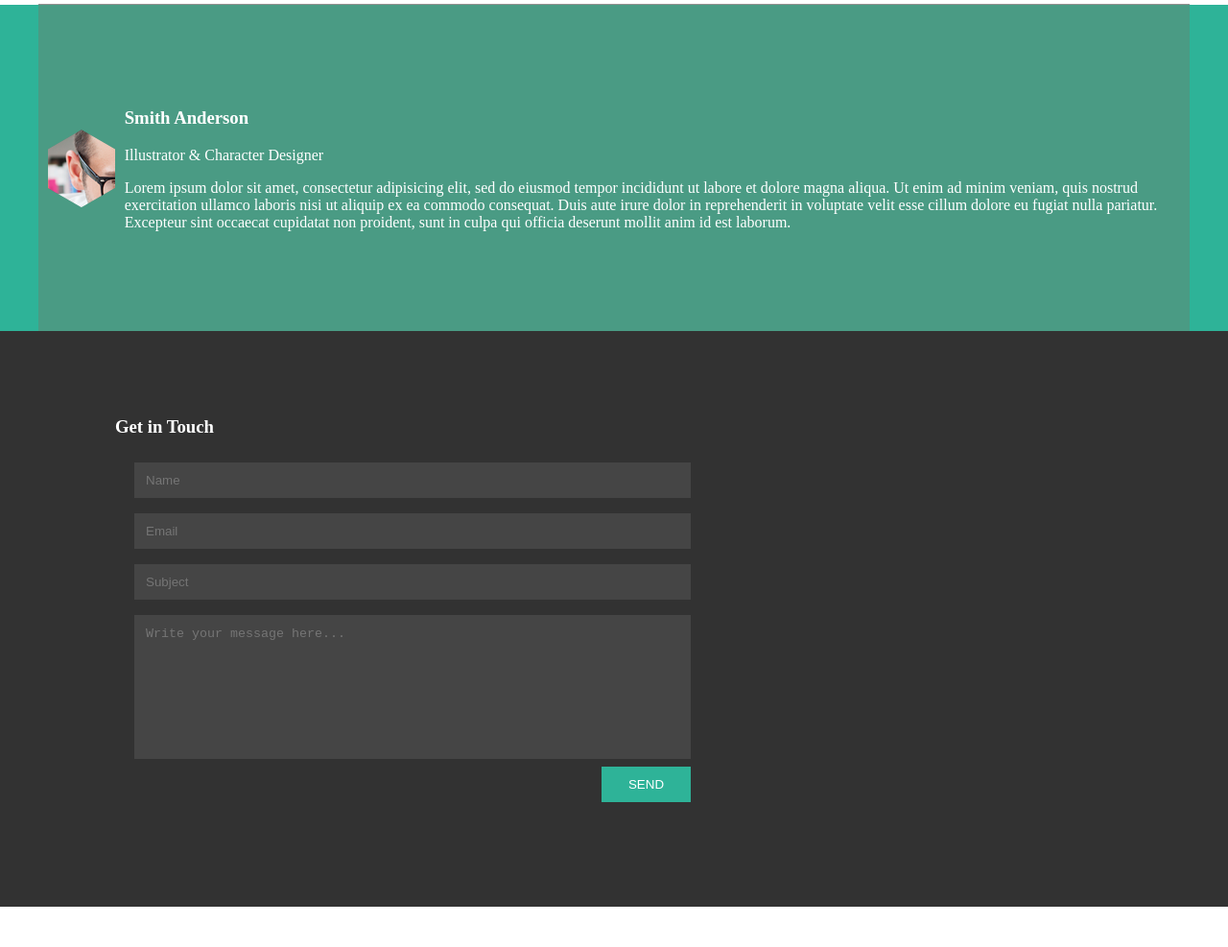
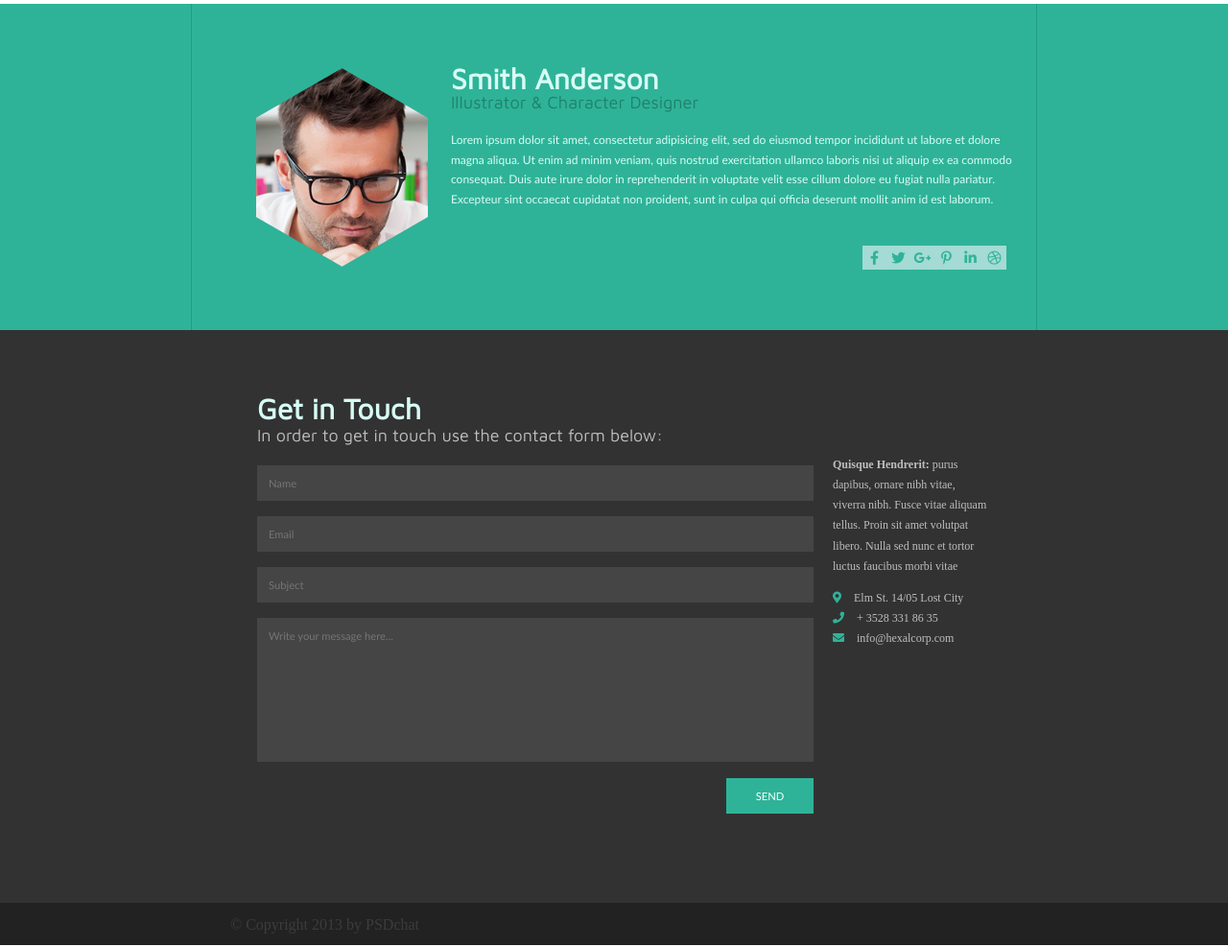
Before and after one commit to Hojlb/markup-2-hexal, a plain HTML site: page index.html in a window 1280 px wide. Shown: the part 777-1764 px from the top of the page at 96% size. Before the commit the page ends 1726 px from the top, so only its background shows below. Drawn offline with Linux system fonts and the light colour scheme.

Commit message:
task is complete

```diff
--- a/css/master.css
+++ b/css/master.css
@@ -1,3 +1,13 @@
+@font-face {
+  font-family: "Maven Pro";
+  src: url("../fonts/MavenPro-Regular.ttf") format("TrueType");
+}
+
+@font-face {
+  font-family: "Lato";
+  src: url("../fonts/lato.regular.ttf") format("TrueType");
+}
+
 * {
   color: #fff;
 }
@@ -31,6 +41,13 @@ header {
   align-items: center;
   margin: 0 auto;
   height: 61px;
+  font-family: 'Lato', sans-serif;
+  font-size: 0.63rem;
+}
+
+.menu li {
+  list-style-type: none;
+  margin: 0 5px;
 }
 
 .menu li:hover {
@@ -48,11 +65,6 @@ header {
   color: inherit;
 }
 
-.menu li {
-  list-style-type: none;
-  padding: 0 10px;
-}
-
 .visually-hidden {
   position: absolute;
   height: 1px;
@@ -62,70 +74,27 @@ header {
   color: #111;
   clip: rect(1px 1px 1px 1px);
 }
+
 main {
   min-height: calc(100vh - 600px - 61px);
 }
 
-footer {
-  background-color: #323232;
-  height: 600px;
-}
-
-.callback {
-  padding: 70px 120px;
-}
-
-.cb-form {
-  width: 580px;
-  height: 400px;
-  display: flex;
-  flex-direction: column;
-  justify-content: flex-start;
-  align-items: flex-end;
-  margin: 5px 20px;
-}
-
-.cb-form input:not([type="submit"]), textarea {
-  width: inherit;
-  display: inline-block;
-  box-sizing: border-box;
-  margin: 8px 0;
-  padding: 12px;
-  background-color: #454545;
-}
-
-.cb-form input[type="submit"] {
-  width: 93px;
-  background-color: #2eb398;
-}
-
-.cb-form input {
-  height: 37px;
-  color: #fff;
-  border: 0;
-}
-
-.cb-form textarea {
-  color: #fff;
-  border: 0;
-  height: 150px;
-  resize: none;
-}
 
 .hexagon-container {
   min-height: 720px;
-  width: 1200px;
-  border-bottom: 1px solid #959090;
+  width: 983px;
   margin: 0 auto;
 }
 
 .hex-itm {
+  left: -4px;
   position: relative;
-  width: 178px;
+  width: 179px;
   height: 207px;
   transform: rotate(120deg);
   margin: 10px;
   overflow: hidden;
+  top: 38px;
 }
 
 .hex-first-layer {
@@ -148,6 +117,37 @@ footer {
   flex-direction: row;
   justify-content: center;
   position: relative;
+}
+
+.avatar {
+  width: 593px;
+  margin: -75px 10px 0 61px;
+}
+
+.discription {
+  height: 100%;
+  overflow: hidden;
+}
+
+.discription h3 {
+  font-family: 'Maven Pro', sans-serif;
+  font-size: 1.88rem;
+  color: #d7fcf5;
+  margin: 60px 0 0 0;
+}
+
+.discription p {
+  font-family: 'Lato', sans-serif;
+  font-size: 0.75rem;
+  color: #d7fcf5;
+  line-height: 1.3rem;
+}
+
+.discription p:nth-child(2) {
+  font-family: 'Maven Pro', sans-serif;
+  color: #20816d;
+  margin-top: -2px;
+  font-size: 1.13rem;
 }
 
 .nativ-row:first-child {
@@ -175,21 +175,28 @@ footer {
   left: -120px;
 }
 
+.person-wrapper {
+  width: 880px;
+  height: 100%;
+  margin: 0 auto;
+  border-left: 1px solid #219d84;
+  border-right: 1px solid #219d84;
+}
+
 .person article {
-  width: 1200px;
+  width: 100%;
   height: 100%;
   margin: 0 auto;
   overflow: hidden;
-  background-color: #ff000022;
   display: flex;
   flex-direction: row;
   align-items: center;
 }
 
 .hex-nav {
-  height: 8px;
-  width: 8px;
-  margin: 1px;
+  height: 6px;
+  width: 6px;
+  margin: 0;
   border: 1px solid grey;
   box-sizing: border-box;
   display: inline-block;
@@ -201,6 +208,154 @@ footer {
 }
 
 .hexagon-container nav {
-  height: 20px;
-  margin: 0 20px;
+  margin: 3px 125px;
 }
+.share-story-wrapper {
+  margin-top: 37px;
+}
+
+.share-story {
+  display: flex;
+  flex-direction: row;
+  justify-content: flex-end;
+  padding-right: 31px;
+}
+
+.share-story li {
+  width: 25px;
+  height: 25px;
+  list-style-type: none;
+  padding: 5px 0px;
+  display: block;
+  box-sizing: border-box;
+  background-color: #a4dbd4;
+}
+
+.share-story a {
+  color: #666;
+  display: block;
+  font-size: 0.9rem;
+  text-align: center;
+  width: 100%;
+}
+.share-story li i::before {
+  color: #2eb398;
+}
+
+/* FOOTER */
+
+footer {
+  background-color: #323232;
+  height: 600px;
+  display: flex;
+  flex-direction: column;
+  justify-content: flex-start;
+  align-items: center;
+}
+
+.callback-wrapper {
+  max-width: 780px;
+  height: 556px;
+  display: flex;
+  flex-direction: row;
+  justify-content: flex-start;
+  align-items: flex-start;
+  padding: 50px 0;
+}
+
+.callback {
+  margin: 14px auto;
+  padding-left: 18px;
+}
+
+.callback * {
+  color: #d7fcf5;
+}
+
+.callback h3{
+  font-family: 'Maven Pro', sans-serif;
+  font-size: 1.88rem;
+  margin: 0;
+}
+
+.callback p {
+  font-family: 'Maven Pro', sans-serif;
+  font-size: 1.12rem;
+  color: #bebebe;
+  margin-bottom: 13px;
+  margin-top: 0px;
+}
+
+.callback form *{
+  font-family: 'Lato', sans-serif;
+  font-size: 0.7rem;
+  color: #bebebe;
+}
+
+.cb-form {
+  width: 580px;
+  height: 400px;
+  display: flex;
+  flex-direction: column;
+  justify-content: flex-start;
+  align-items: flex-end;
+}
+
+.cb-form input:not([type="submit"]), textarea {
+  width: inherit;
+  display: inline-block;
+  box-sizing: border-box;
+  margin: 8px 0;
+  padding: 12px;
+  background-color: #454545;
+}
+
+.cb-form input[type="submit"] {
+  width: 91px;
+  background-color: #2eb398;
+  margin-top: 9px;
+}
+
+.cb-form input {
+  height: 37px;
+  color: #fff;
+  border: 0;
+}
+
+.cb-form textarea {
+  color: #fff;
+  border: 0;
+  height: 150px;
+  resize: none;
+}
+
+.about-us *{
+  color: #bebebe;
+  font-size: 0.75rem;
+}
+
+.about-us {
+  overflow: hidden;
+  margin-left: 20px;
+  margin-top: 68px;
+  line-height: 1.32rem;
+}
+
+footer > div:last-child{
+  height: 44px;
+  background-color: #222;
+  width: 100%;
+}
+
+footer > div:last-child span {
+  display: block;
+  width: 800px;
+  color: #3c3c3c;
+  margin: 0 auto;
+  padding: 14px 20px;
+}
+
+.location i, .telephone i, .email i{
+  padding-right: 10px;
+  color: #2eb398;
+}
--- a/index.html
+++ b/index.html
@@ -5,6 +5,8 @@
   <meta charset="utf-8">
   <title>Hexal</title>
   <link rel="stylesheet" href="./css/master.css">
+  <link rel="stylesheet" href="https://use.fontawesome.com/releases/v5.8.2/css/all.css" integrity="sha384-oS3vJWv+0UjzBfQzYUhtDYW+Pj2yciDJxpsK1OYPAYjqT085Qq/1cq5FLXAZQ7Ay" crossorigin="anonymous">
+  <link href="https://fonts.googleapis.com/css?family=Maven+Pro&display=swap" rel="stylesheet">
 </head>
 
 <body>
@@ -105,30 +107,67 @@
         </nav>
       </section>
       <section class="person">
+        <div class="person-wrapper">
           <article>
+            <section class="avatar">
               <div class="hex-itm">
                 <div class="hex-first-layer">
                   <div class="hex-second-layer">
                     <img src="image/SmithAndersonAvatar.png" alt="person-avatar">
-
-
-
                   </div>
                 </div>
               </div>
-          <div class="discription">
+            </section>
+            <section class="discription">
               <h3>Smith Anderson</h3>
               <p>Illustrator & Character Designer</p>
-          <p>Lorem ipsum dolor sit amet, consectetur adipisicing elit, sed do eiusmod tempor incididunt ut labore et dolore magna aliqua. Ut enim ad minim veniam, quis nostrud exercitation ullamco laboris nisi ut aliquip ex ea commodo consequat. Duis aute irure dolor in reprehenderit in voluptate velit esse cillum dolore eu fugiat nulla pariatur. Excepteur sint occaecat cupidatat non proident, sunt in culpa qui officia deserunt mollit anim id est laborum.</p>
+              <p>Lorem ipsum dolor sit amet, consectetur adipisicing elit, sed do eiusmod tempor incididunt ut labore et dolore magna aliqua. Ut enim ad minim veniam, quis nostrud exercitation ullamco laboris nisi ut aliquip ex ea commodo consequat.
+                Duis aute irure dolor in reprehenderit in voluptate velit esse cillum dolore eu fugiat nulla pariatur. Excepteur sint occaecat cupidatat non proident, sunt in culpa qui officia deserunt mollit anim id est laborum.</p>
+              <div class="share-story-wrapper">
+                <ul class="share-story">
+                  <li>
+                    <a href="https://www.facebook.com/" target="_blank">
+                      <i class="fab fa-facebook-f"></i>
+                    </a>
+                  </li>
+                  <li>
+                    <a href="https://www.twitter.com/" target="_blank">
+                      <i class="fab fa-twitter"></i>
+                    </a>
+                  </li>
+                  <li>
+                    <a href="https://www.google.com/" target="_blank">
+                      <i class="fab fa-google-plus-g"></i>
+                    </a>
+                  </li>
+                  <li>
+                    <a href="https://www.pinterest.com" target="_blank">
+                      <i class="fab fa-pinterest-p"></i>
+                    </a>
+                  </li>
+                  <li>
+                    <a href="https://www.linkedin.com" target="_blank">
+                      <i class="fab fa-linkedin-in"></i>
+                    </a>
+                  </li>
+                  <li>
+                    <a href="https://www.dribble.com" target="_blank">
+                      <i class="fab fa-dribbble"></i>
+                    </a>
+                  </li>
+                </ul>
               </div>
+            </section>
           </article>
+        </div>
       </section>
 
     </main>
     <footer>
+      <div class="callback-wrapper">
         <section class="callback">
           <h3>Get in Touch</h3>
-        <p></p>
+          <p>In order to get in touch use the contact form below:</p>
           <form action="#" method="post" onsubmit="return false" class="cb-form">
             <input type="text" name="User-Name" placeholder="Name" required>
             <input type="email" name="email" placeholder="Email" required>
@@ -137,6 +176,25 @@
             <input type="submit" name="submit" value="SEND">
           </form>
         </section>
+        <section class="about-us">
+          <article class="">
+            <p><b>Quisque Hendrerit:</b> purus dapibus, ornare nibh vitae, viverra nibh. Fusce vitae aliquam tellus. Proin sit amet volutpat libero. Nulla sed nunc et tortor luctus faucibus morbi vitae</p>
+          </article>
+          <div class="location">
+            <i class="fas fa-map-marker-alt"></i>
+            <span>Elm St. 14/05 Lost City</span>
+          </div>
+          <div class="telephone">
+            <i class="fas fa-phone"></i>
+            <span>+ 3528 331 86 35</span>
+          </div>
+          <div class="email">
+            <i class="fas fa-envelope"></i>
+            <span>info@hexalcorp.com</span>
+          </div>
+        </section>
+      </div>
+      <div><span>© Copyright 2013 by PSDchat</span></div>
     </footer>
   </div>
 
```
Also changed, not shown: fonts/MavenPro-Regular.ttf (added), fonts/lato.regular.ttf (added). Lines whose indentation alone changed are shown as unchanged.
